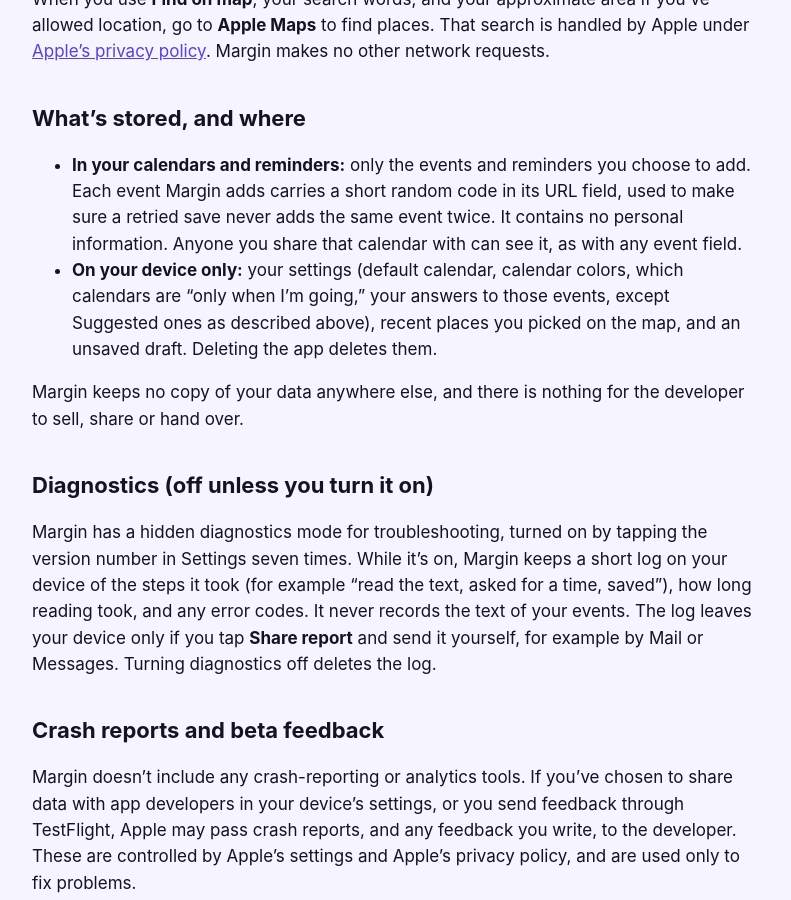
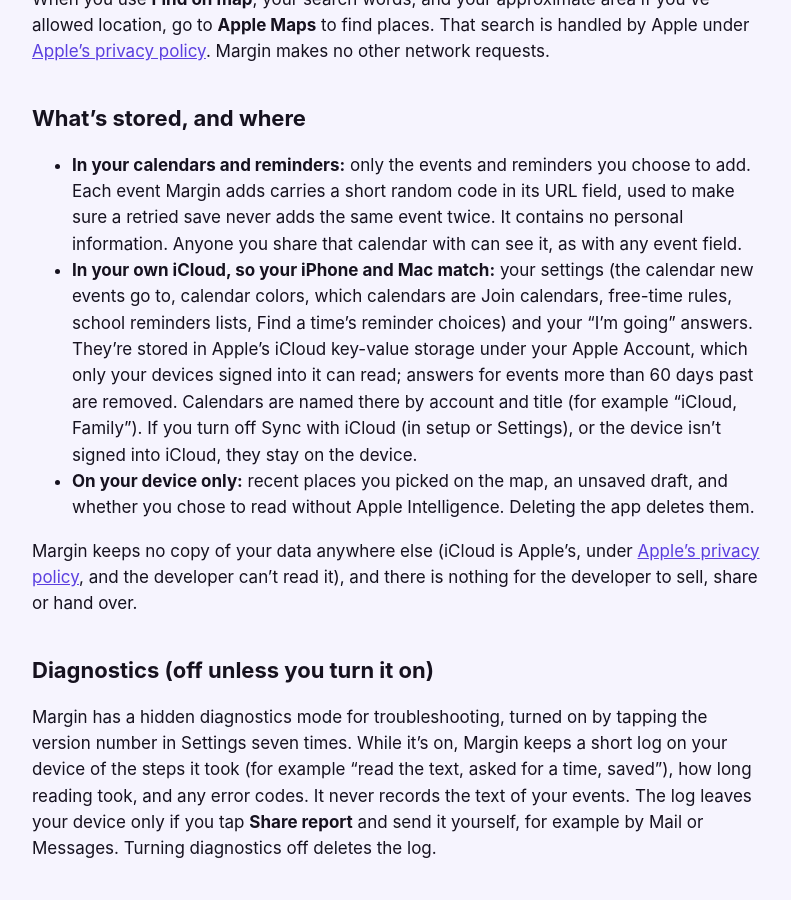
Before and after one commit to sbhaleraoopen/margin, a Jekyll site: the page built from privacy.md, in a window 1280 px wide and 900 px high, scrolled down 1397 px. Shown: the whole window, without its empty margins (244-1035 px from the left). Built offline with Jekyll 4.4.1, drawn with Linux system fonts in a browser that asks for light colours; some of the changed text lies outside the part shown.

Commit message:
Privacy: settings sync through your own iCloud, with a switch to turn it off
Co-Authored-By: Claude Opus 5.5 <noreply@anthropic.com>

```diff
--- a/privacy.md
+++ b/privacy.md
@@ -4,9 +4,9 @@ title: Privacy Policy
 
 # Privacy Policy
 
-**Effective from Margin's first public release.** Last updated October 3, 2026.
+**Effective from Margin's first public release.** Last updated October 14, 2026.
 
-Margin is a calendar helper for iPhone and Mac, made by Sachin Bhalerao. This policy explains what the app does with your information. The short version: **everything stays on your device**. Margin has no account, no servers, no ads, no analytics and no tracking. The developer never receives your calendar, your messages or anything else you put into the app.
+Margin is a calendar helper for iPhone and Mac, made by Sachin Bhalerao. This policy explains what the app does with your information. The short version: **everything stays on your devices and in your own iCloud**. Margin has no account, no servers, no ads, no analytics and no tracking. The developer never receives your calendar, your messages or anything else you put into the app.
 
 ## What Margin uses, and why
 
@@ -29,9 +29,10 @@ When you use **Find on map**, your search words, and your approximate area if yo
 ## What's stored, and where
 
 - **In your calendars and reminders:** only the events and reminders you choose to add. Each event Margin adds carries a short random code in its URL field, used to make sure a retried save never adds the same event twice. It contains no personal information. Anyone you share that calendar with can see it, as with any event field.
-- **On your device only:** your settings (default calendar, calendar colors, which calendars are "only when I'm going," your answers to those events, except Suggested ones as described above), recent places you picked on the map, and an unsaved draft. Deleting the app deletes them.
+- **In your own iCloud, so your iPhone and Mac match:** your settings (the calendar new events go to, calendar colors, which calendars are Join calendars, free-time rules, school reminders lists, Find a time's reminder choices) and your "I'm going" answers. They're stored in Apple's iCloud key-value storage under your Apple Account, which only your devices signed into it can read; answers for events more than 60 days past are removed. Calendars are named there by account and title (for example "iCloud, Family"). If you turn off Sync with iCloud (in setup or Settings), or the device isn't signed into iCloud, they stay on the device.
+- **On your device only:** recent places you picked on the map, an unsaved draft, and whether you chose to read without Apple Intelligence. Deleting the app deletes them.
 
-Margin keeps no copy of your data anywhere else, and there is nothing for the developer to sell, share or hand over.
+Margin keeps no copy of your data anywhere else (iCloud is Apple's, under [Apple's privacy policy](https://www.apple.com/legal/privacy/), and the developer can't read it), and there is nothing for the developer to sell, share or hand over.
 
 ## Diagnostics (off unless you turn it on)
 
```
